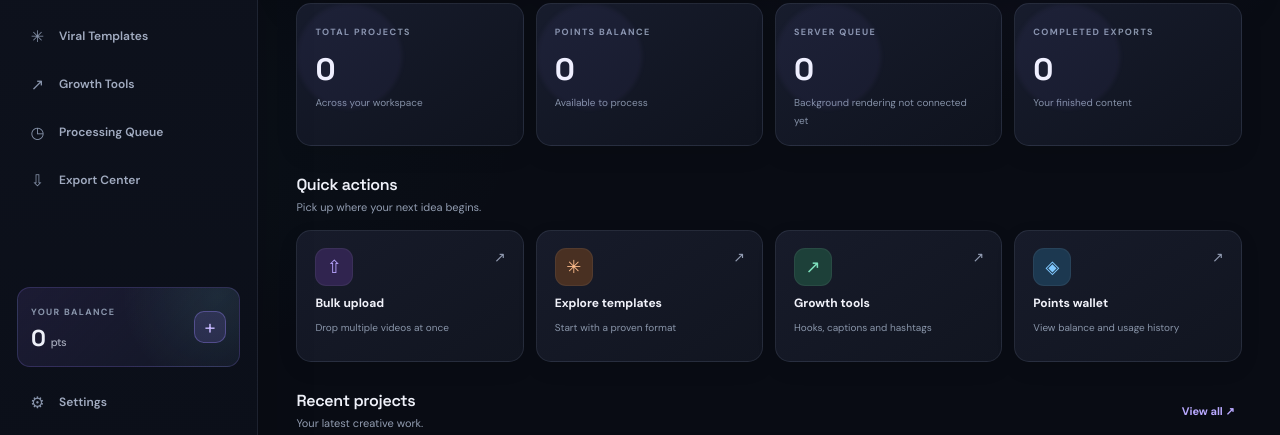
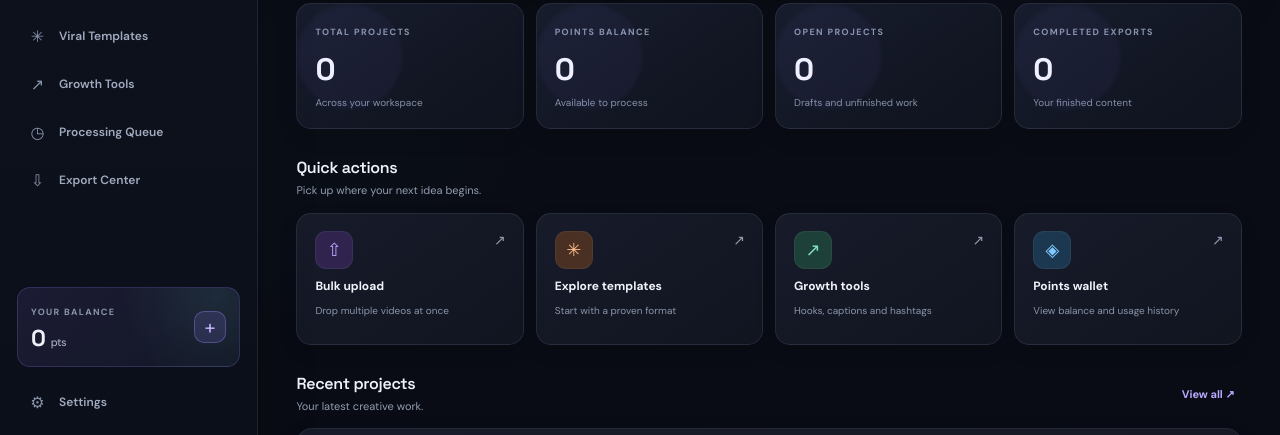
Before and after one commit to joshdrn18/clipfactory, a plain HTML site: page index.html in a window 1280 px wide. Shown: the part 299-734 px from the top of the page. Drawn offline with Linux system fonts and the light colour scheme; no server answers.

Commit message:
Clarify dashboard project status metric

```diff
--- a/index.html
+++ b/index.html
@@ -49,7 +49,7 @@
       <div class="content">
         <section class="view active" id="view-overview">
           <div class="welcome-row"><div><div class="eyebrow accent">YOUR CONTENT WORKSPACE</div><h1>Make content <span>move.</span></h1><p class="muted">Turn raw footage into content that’s ready for every platform.</p></div><button class="btn btn-primary" data-view="bulk">＋ Create new video</button></div>
-          <div class="stats-grid"><article class="stat-card"><span class="eyebrow">TOTAL PROJECTS</span><strong id="statProjects">0</strong><small>Across your workspace</small></article><article class="stat-card"><span class="eyebrow">POINTS BALANCE</span><strong id="statPoints">—</strong><small>Available to process</small></article><article class="stat-card"><span class="eyebrow">SERVER QUEUE</span><strong id="statQueue">—</strong><small>Background rendering not connected yet</small></article><article class="stat-card"><span class="eyebrow">COMPLETED EXPORTS</span><strong id="statExports">0</strong><small>Your finished content</small></article></div>
+          <div class="stats-grid"><article class="stat-card"><span class="eyebrow">TOTAL PROJECTS</span><strong id="statProjects">0</strong><small>Across your workspace</small></article><article class="stat-card"><span class="eyebrow">POINTS BALANCE</span><strong id="statPoints">—</strong><small>Available to process</small></article><article class="stat-card"><span class="eyebrow">OPEN PROJECTS</span><strong id="statQueue">0</strong><small>Drafts and unfinished work</small></article><article class="stat-card"><span class="eyebrow">COMPLETED EXPORTS</span><strong id="statExports">0</strong><small>Your finished content</small></article></div>
           <div class="section-head"><div><h2>Quick actions</h2><p class="muted">Pick up where your next idea begins.</p></div></div>
           <div class="action-grid"><button class="action-card" data-view="bulk"><span class="action-icon purple">⇧</span><strong>Bulk upload</strong><small>Drop multiple videos at once</small><span class="card-arrow">↗</span></button><button class="action-card" data-view="templates"><span class="action-icon orange">✳</span><strong>Explore templates</strong><small>Start with a proven format</small><span class="card-arrow">↗</span></button><button class="action-card" data-view="growth"><span class="action-icon green">↗</span><strong>Growth tools</strong><small>Hooks, captions and hashtags</small><span class="card-arrow">↗</span></button><button class="action-card" data-view="wallet"><span class="action-icon blue">◈</span><strong>Points wallet</strong><small>View balance and usage history</small><span class="card-arrow">↗</span></button></div>
           <div class="section-head"><div><h2>Recent projects</h2><p class="muted">Your latest creative work.</p></div><button class="text-button" data-view="projects">View all ↗</button></div>
```
